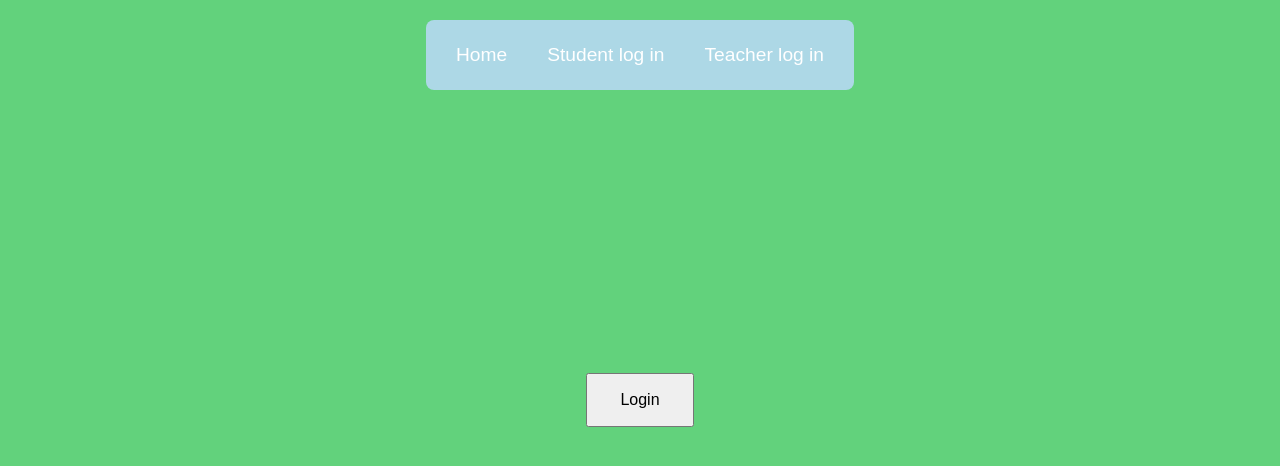
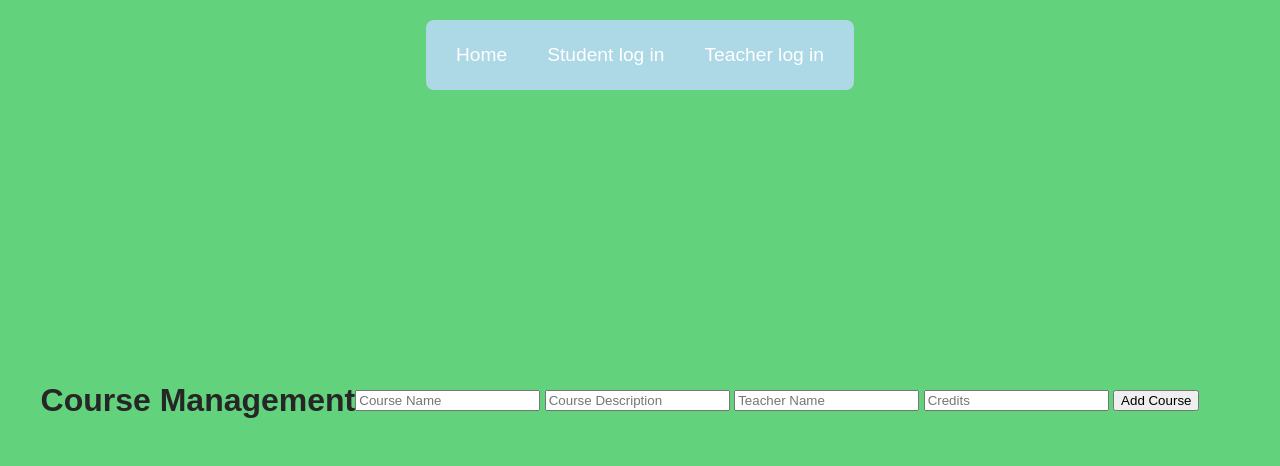
Before and after one commit to lunaraudio/SDEV255-Final-Project, a plain HTML site: page courses.html in a window 1280 px wide. Drawn offline with Linux system fonts and the light colour scheme.

Commit message:
Update courses.html

```diff
--- a/courses.html
+++ b/courses.html
@@ -14,11 +14,18 @@
              <li><a href="teacher.html">Teacher log in</a> </li>
          </ul>
     </nav>
-    <!-- login in window for students to enter in their login information-->
 
+    <!-- Course Management Section -->
+    <h1>Course Management</h1>
+    <form id="course-form">
+        <input type="text" id="course-name" placeholder="Course Name" required>
+        <input type="text" id="course-description" placeholder="Course Description" required>
+        <input type="text" id="course-teacher" placeholder="Teacher Name" required>
+        <input type="number" id="course-credits" placeholder="Credits" required>
+        <button type="submit">Add Course</button>
+    </form>
+    <ul id="course-list"></ul>
 
-    <!-- the login button for after the student enters in their login info-->
-     <button class="btn btn-lg btn">Login</button>
-
+    <script src="index.js"></script>
 </body>
 </html>
```
